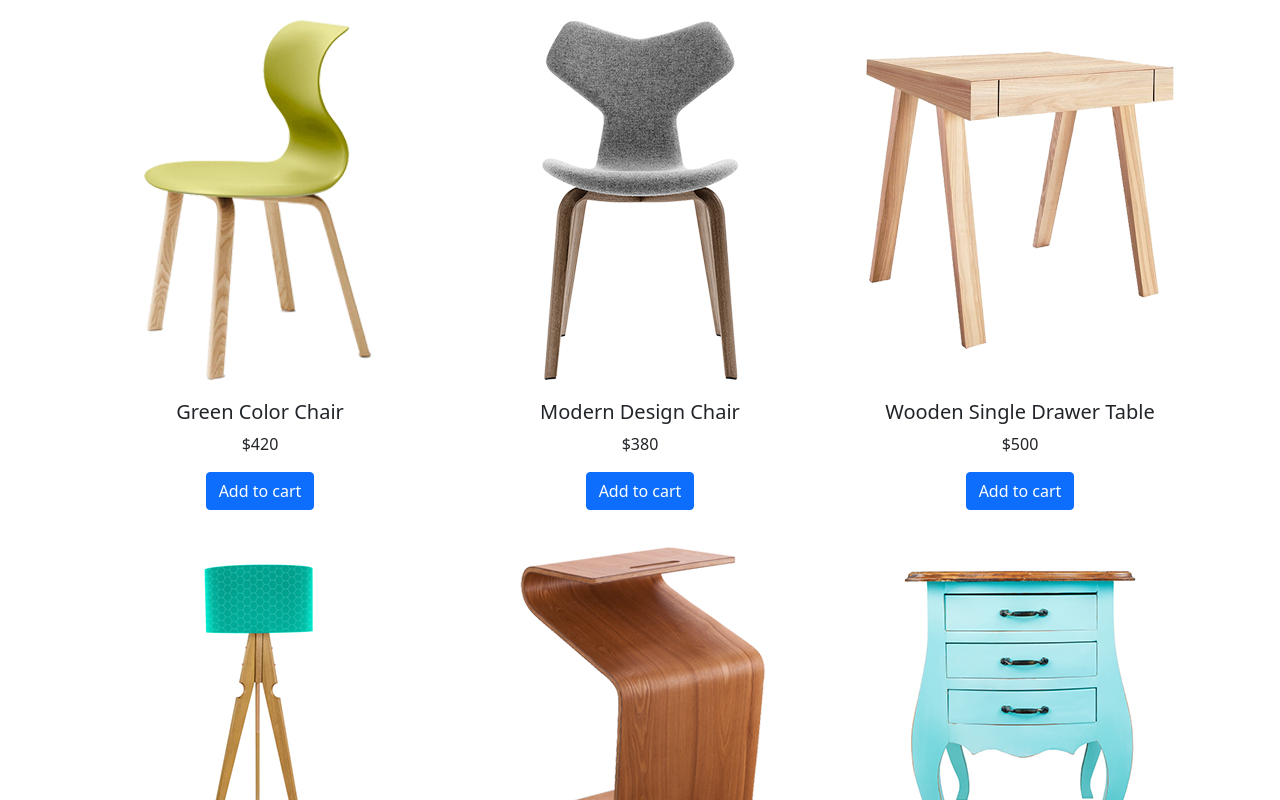
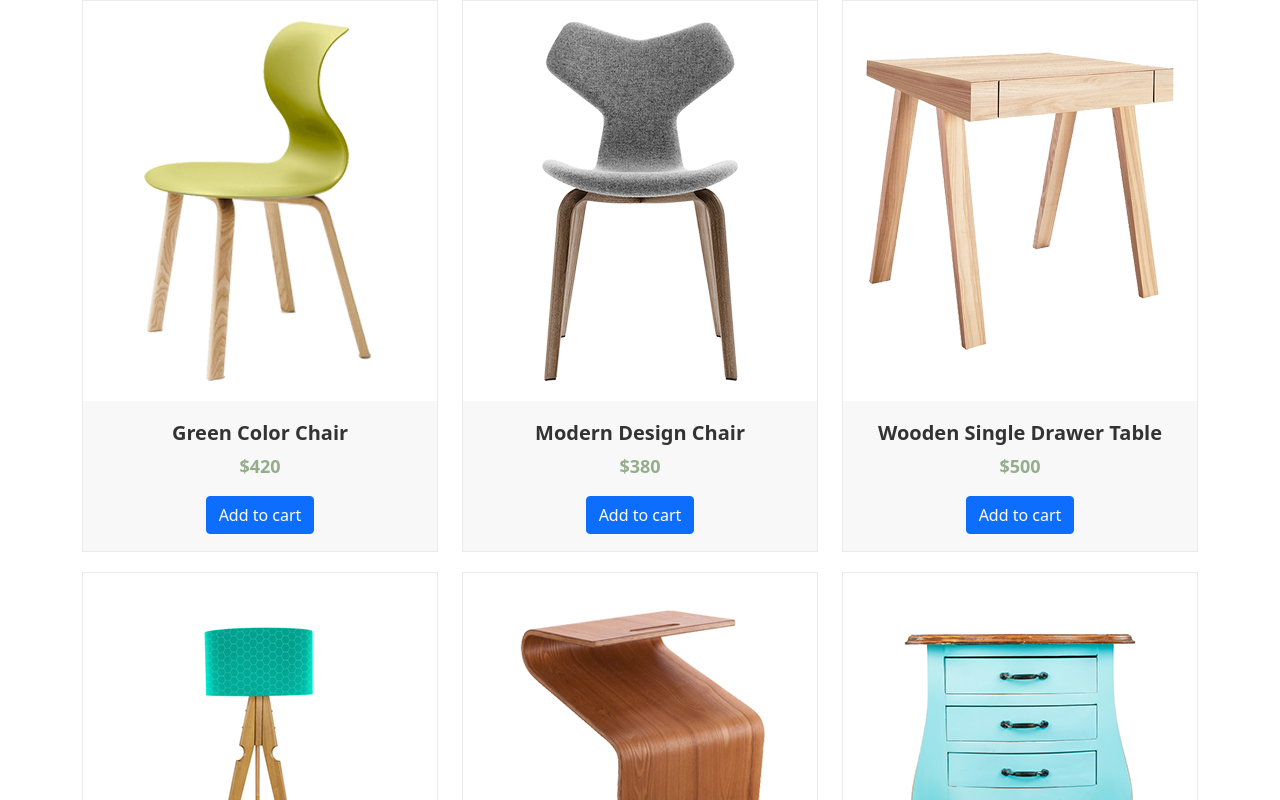
Before and after one commit to MF-React-Projects/Flick-Store, a React (Create React App) app: page / in a window 1280 px wide. Shown: the top 800 px of the page. Built offline with nearby package versions, Linux system fonts and the light colour scheme.

Commit message:
product layout design

```diff
--- a/src/components/Product/Product.css
+++ b/src/components/Product/Product.css
@@ -0,0 +1,50 @@
+
+/* Product */
+.flick-product{
+    -webkit-transition: all .25s;
+    transition: all .25s;
+    border: 1px solid #ebebeb;
+    margin-bottom: 20px;
+}
+.flick-product .img-box {
+    position: relative;
+    overflow: hidden;
+    text-align: center;
+    cursor: pointer;
+}
+.flick-product .flick-product-content {
+    padding: 16px;
+    padding-top: 20px;
+    padding-bottom: 17px;
+    text-align: center;
+    position: relative;
+    z-index: 1;
+    background-color: #f8f8f8;
+}
+.flick-product .flick-product-content::before {
+    position: absolute;
+    left: 0;
+    top: 0;
+    content: "";
+    width: 100%;
+    height: 0;
+    background: #fff;
+    z-index: -1;
+    -webkit-transition: all .4s ease;
+    transition: all .4s ease;
+}
+.flick-product .flick-product-content h5 {
+    font-weight: 600;
+    color: #333334;
+}
+.flick-product .flick-product-content p {
+    font-weight: 600;
+    font-size: 18px;
+    color: #96ad8c;
+    -webkit-transition: all 0.3s ease 0s;
+    transition: all 0.3s ease 0s;
+}
+
+.flick-product:hover .flick-product-content::before {
+    height: 100%;
+}
```
